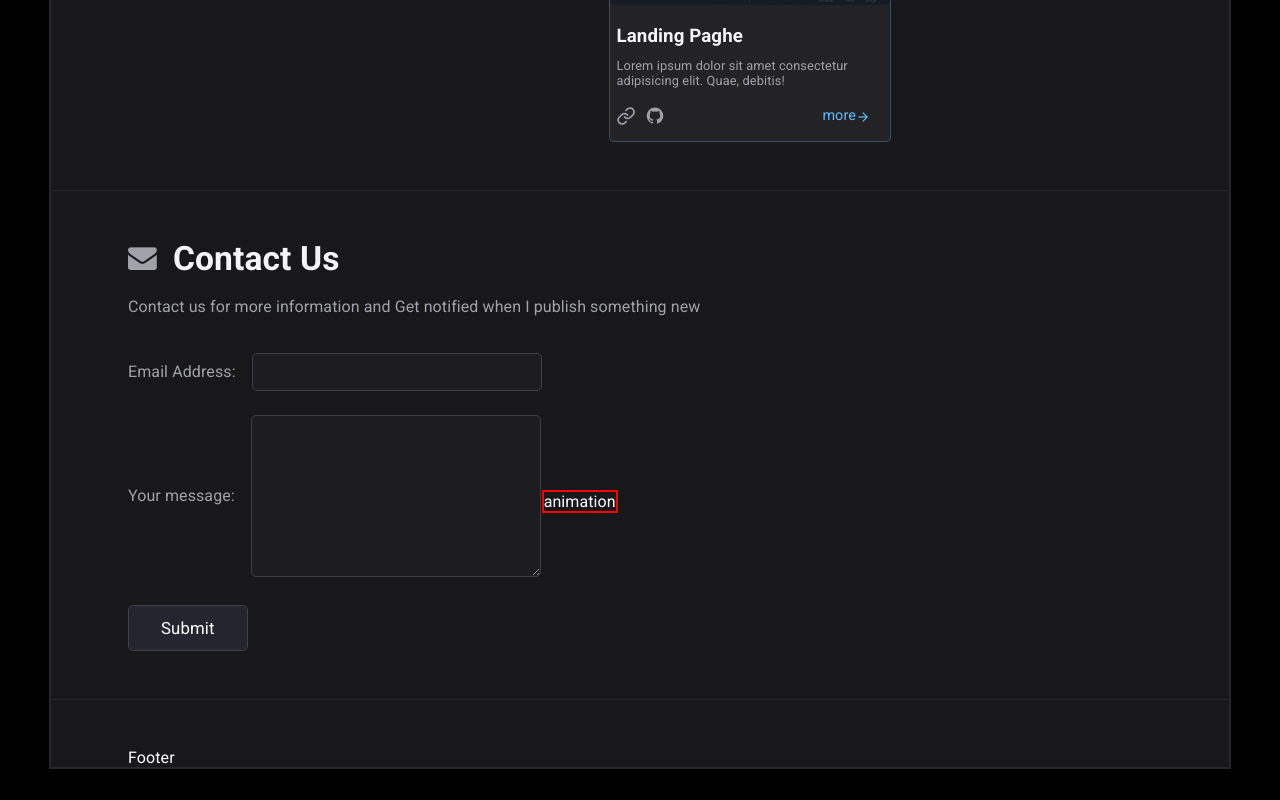
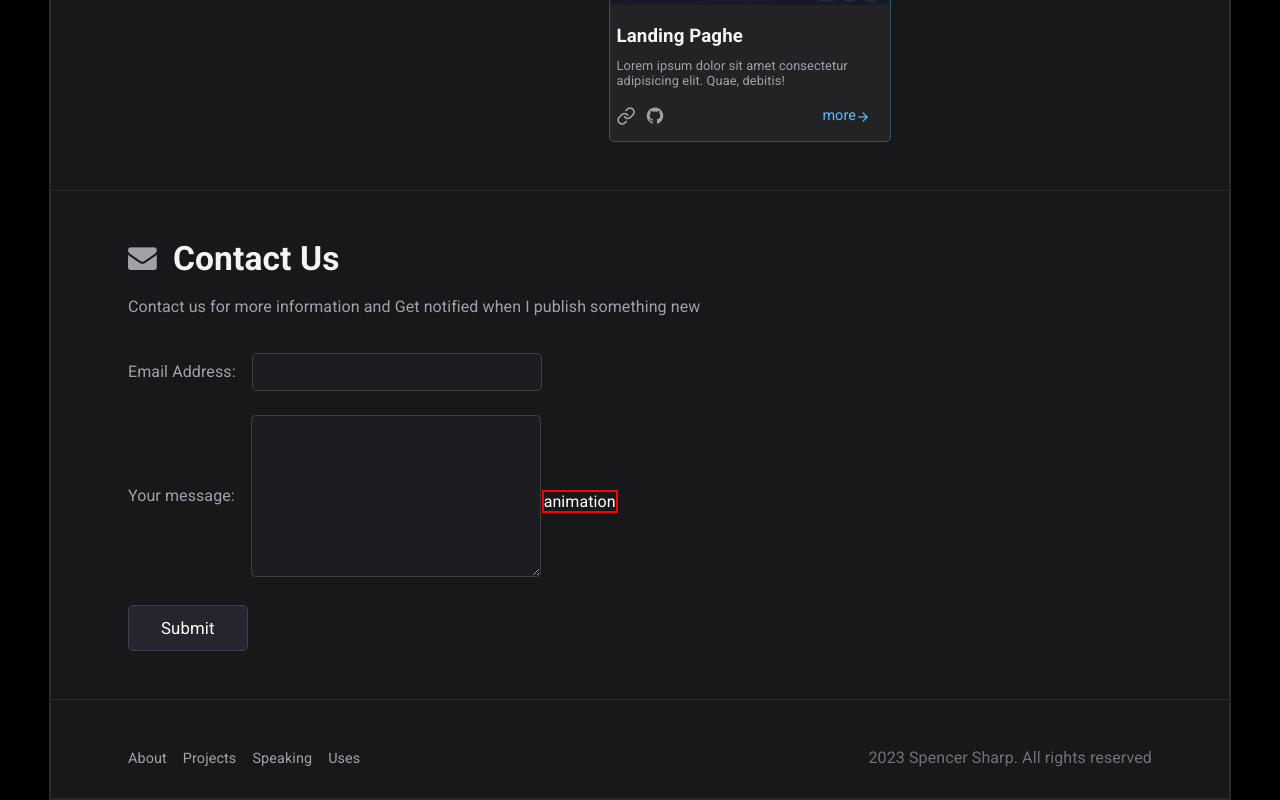
Before and after one commit to HakamQalalwi/code-gallery, a React (Vite) app: page / in a window 1280 px wide. Shown: the part 1362-2162 px from the top of the page. Before the commit the page ends 2131 px from the top, so only its background shows below. Built offline with nearby package versions, Linux system fonts and the light colour scheme.

Commit message:
Build and Design Footer section

```diff
--- a/src/components/footer/Footer.jsx
+++ b/src/components/footer/Footer.jsx
@@ -1,8 +1,25 @@
-import React from "react";
 import "./footer.css";
 
 const Footer = () => {
-  return <div>Footer</div>;
+  return (
+    <footer className="flex">
+      <ul className="flex">
+        <li>
+          <a href="">About</a>
+        </li>
+        <li>
+          <a href="">Projects</a>
+        </li>
+        <li>
+          <a href="">Speaking</a>
+        </li>
+        <li>
+          <a href="">Uses</a>
+        </li>
+      </ul>
+      <p>2023 Spencer Sharp. All rights reserved</p>
+    </footer>
+  );
 };
 
 export default Footer;
--- a/src/components/footer/footer.css
+++ b/src/components/footer/footer.css
@@ -0,0 +1,31 @@
+footer.flex {
+  justify-content: space-between;
+  padding-bottom: 1.9rem;
+}
+
+footer.flex ul {
+  gap: 1rem;
+}
+
+footer.flex ul a {
+  color: var(--subtitle);
+  font-size: 0.9rem;
+  font-weight: 400;
+}
+
+footer.flex ul a:hover {
+  color: var(--blue);
+  font-size: 1rem;
+  font-weight: 500;
+}
+
+footer.flex p {
+  color: rgb(113, 113, 122);
+}
+
+@media (max-width: 800px) {
+  footer.flex {
+    flex-direction: column;
+    gap: 2rem;
+  }
+}
```
